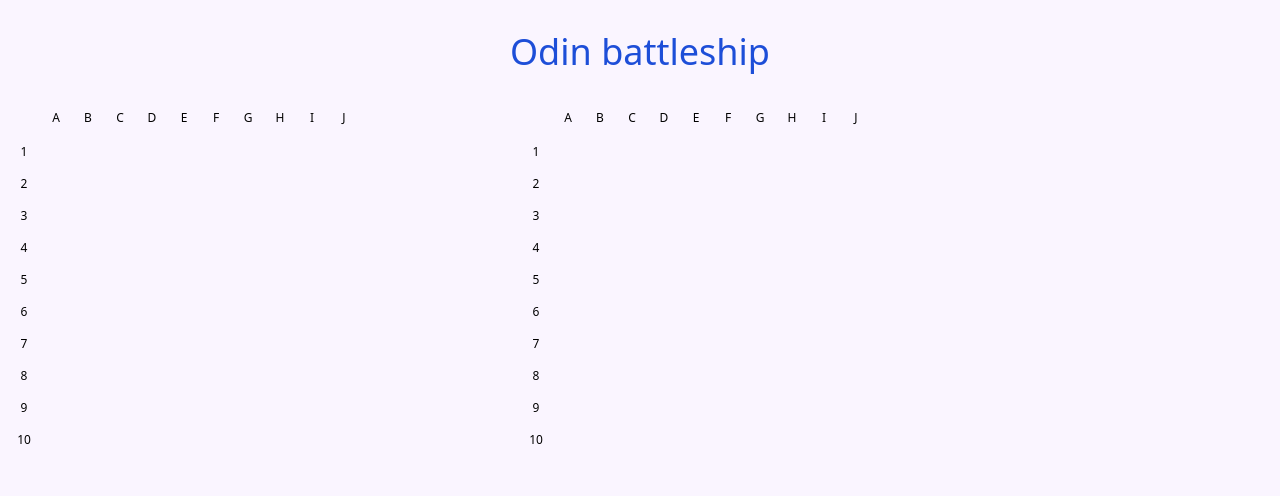
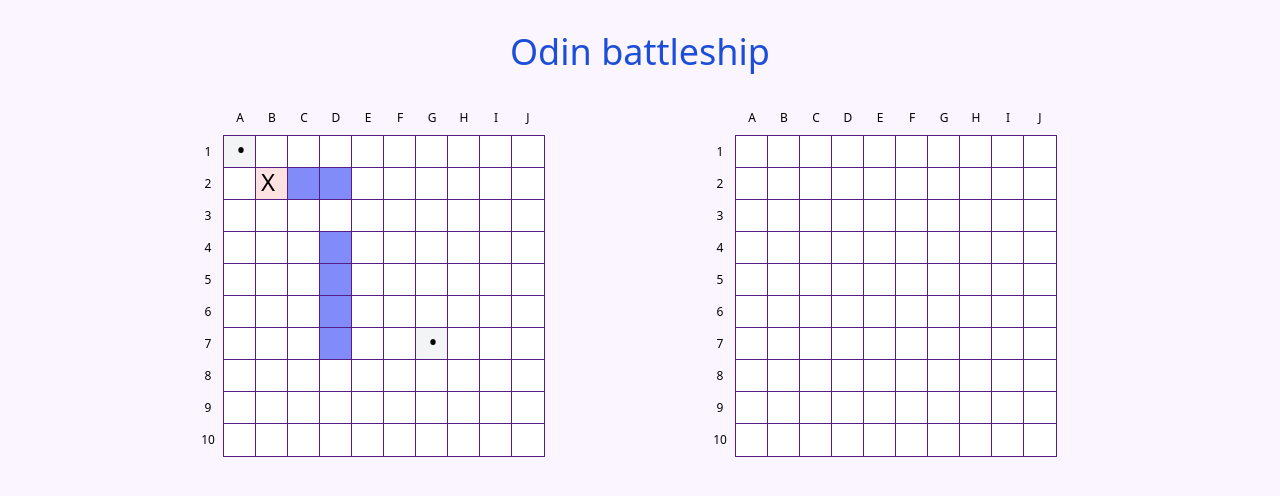
Before and after one commit to mantesso/odin-battleship, a website built with webpack: page dist/index.html in a window 1280 px wide. Built offline with nearby package versions, Linux system fonts and the light colour scheme.

Commit message:
add game module

```diff
--- a/src/index.js
+++ b/src/index.js
@@ -1,2 +1,3 @@
 import "./style.css";
 import "./modules/ui";
+import "./modules/game";
--- /dev/null
+++ b/src/modules/game.js
@@ -0,0 +1,16 @@
+const Gameboard = require("./gameboard");
+const { updatePlayerBoard, updateEnemyBoard } = require("./ui");
+
+let gameboard = new Gameboard();
+gameboard.placeShip(3, [1, 1], "h");
+gameboard.placeShip(4, [3, 3], "v");
+gameboard.receiveAttack([0, 0]);
+gameboard.receiveAttack([6, 6]);
+gameboard.receiveAttack([1, 1]);
+
+let enemy = new Gameboard();
+enemy.placeShip(2, [4, 1], "h");
+enemy.placeShip(1, [0, 0], "v");
+
+updatePlayerBoard(gameboard);
+updateEnemyBoard(enemy);
--- a/src/modules/ui.js
+++ b/src/modules/ui.js
@@ -1,42 +1,8 @@
+const Ship = require("./ship");
 const playerBoard = document.getElementById("playerBoard");
 const enemyBoard = document.getElementById("enemyBoard");
-const Gameboard = require("./gameboard");
-const Ship = require("./ship");
 
-// empty board
-// initializeBoard = () => {
-//   for (let y = 0; y < 10; y++) {
-//     for (let x = 0; x < 10; x++) {
-//       let grid = document.createElement("div");
-//       grid.classList.add(
-//         "w-[32px]",
-//         "h-[32px]",
-//         "bg-white",
-//         "outline",
-//         "outline-1",
-//         "outline-purple-900"
-//       );
-//       grid.setAttribute("data-y", y);
-//       grid.setAttribute("data-x", x);
-//       playerBoard.appendChild(grid);
-//     }
-//   }
-// };
-
-// initializeBoard();
-
-let gameboard = new Gameboard();
-gameboard.placeShip(3, [1, 1], "h");
-gameboard.placeShip(4, [3, 3], "v");
-gameboard.receiveAttack([0, 0]);
-gameboard.receiveAttack([6, 6]);
-gameboard.receiveAttack([1, 1]);
-
-let enemy = new Gameboard();
-enemy.placeShip(2, [4, 1], "h");
-enemy.placeShip(1, [0, 0], "v");
-
-initializePlayerBoard = (gameboard) => {
+const updatePlayerBoard = (gameboard) => {
   for (let y = 0; y < 10; y++) {
     for (let x = 0; x < 10; x++) {
       let shipBlock = gameboard.shipsArray[y][x];
@@ -99,7 +65,7 @@ initializePlayerBoard = (gameboard) => {
   }
 };
 
-updateEnemyBoard = (gameboard) => {
+const updateEnemyBoard = (gameboard) => {
   console.log("updateEnemyBoard Function");
   console.log(gameboard.missedShots);
 
@@ -153,10 +119,16 @@ updateEnemyBoard = (gameboard) => {
 
       grid.setAttribute("data-y", y);
       grid.setAttribute("data-x", x);
-      grid.addEventListener("click", (e) => {
-        let coord = [Number(e.target.dataset.x), Number(e.target.dataset.y)];
-        attackEnemy(coord, gameboard);
-      });
+      // this if blocks clicking missed or success shots
+      if (
+        !gameboard.missedShots.some(([dx, dy]) => dx === x && dy === y) &&
+        !gameboard.successShots.some(([dx, dy]) => dx === x && dy === y)
+      ) {
+        grid.addEventListener("click", (e) => {
+          let coord = [Number(e.target.dataset.x), Number(e.target.dataset.y)];
+          attackEnemy(coord, gameboard);
+        });
+      }
       enemyBoard.appendChild(grid);
     }
   }
@@ -167,5 +139,7 @@ const attackEnemy = (coord, enemyBoard) => {
   updateEnemyBoard(enemyBoard);
 };
 
-initializePlayerBoard(gameboard);
-updateEnemyBoard(enemy);
+module.exports = {
+  updatePlayerBoard,
+  updateEnemyBoard,
+};
```
Also changed, not shown: dist/index.html.
